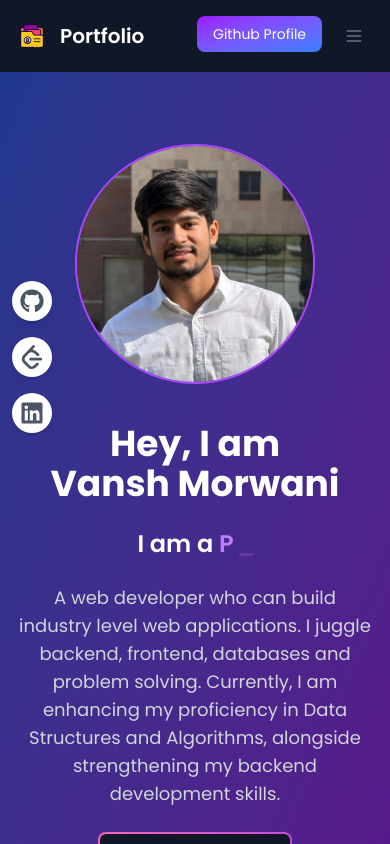
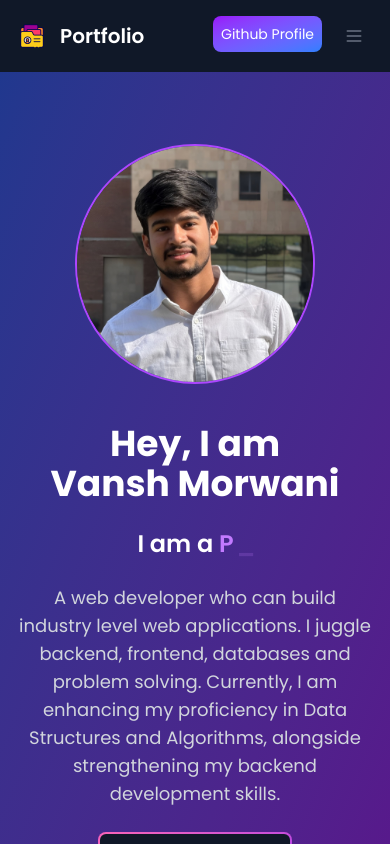
Before and after one commit to vansh-vm04/portfolio-website, a React (Vite) app: page / in a window 390 px wide. Shown: the top 844 px of the page. Built offline with nearby package versions, Linux system fonts and the light colour scheme.

Commit message:
side links fix

```diff
--- a/src/components/LinksBar.jsx
+++ b/src/components/LinksBar.jsx
@@ -34,7 +34,7 @@ const SideComponent = () => {
           duration: 0.4,
           ease: "easeIn",
         }}
-        viewport={{ once: true }} className="fixed top-1/3 left-3 z-50 flex flex-col gap-4">
+        viewport={{ once: true }} className="max-md:hidden fixed top-1/3 left-3 z-50 flex flex-col gap-4">
       {links.map((link) => (
         <a
           key={link.id}
--- a/src/components/Navbar.jsx
+++ b/src/components/Navbar.jsx
@@ -19,7 +19,7 @@ const Navbar = () => {
           <a href="https://github.com/vansh-vm04/" target="_blank" rel="noreferrer">
             <button
               type="button"
-              className="transition hover:duration-200 duration-200 ease-in-out hover:ease-in hover:-translate-y-0.5 hover:scale-105 hover:cursor-pointer md:text-lg text-white bg-gradient-to-br from-purple-600 to-blue-500 hover:bg-gradient-to-bl focus:ring-4 focus:outline-none focus:ring-blue-300 dark:focus:ring-blue-800 rounded-lg text-sm px-4 py-2 text-center"
+              className="transition hover:duration-200 duration-200 ease-in-out hover:ease-in hover:-translate-y-0.5 hover:scale-105 hover:cursor-pointer md:text-lg text-white bg-gradient-to-br from-purple-600 to-blue-500 hover:bg-gradient-to-bl focus:ring-4 focus:outline-none focus:ring-blue-300 dark:focus:ring-blue-800 rounded-lg max-md:px-2 text-sm px-4 py-2 text-center"
             >
               Github Profile
             </button>
```
